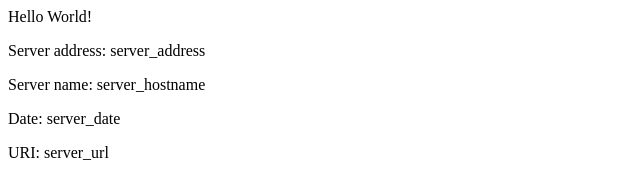
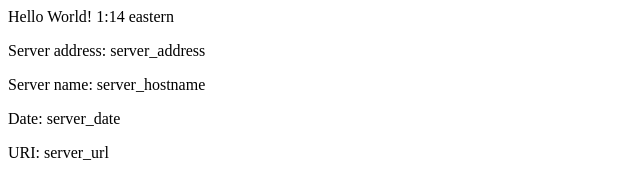
Before and after one commit to kennyk65/eks-example, a plain HTML site: page src/index.html in a window 1280 px wide. Shown: the full height of the page, 0-640 px from the left. Drawn offline with Linux system fonts and the light colour scheme.

Commit message:
Update index.html
change to 1:14 eastern

```diff
--- a/src/index.html
+++ b/src/index.html
@@ -1,8 +1,8 @@
 <head>
-<title>Hello World version 2</title>
+<title>Hello World updated</title>
 </head>
 <div class="info">
-<h>Hello World!</h>
+<h>Hello World! 1:14 eastern</h>
 <p><span>Server&nbsp;address:</span> <span>server_address</span></p>
 <p><span>Server&nbsp;name:</span> <span>server_hostname</span></p>
 <p class="smaller"><span>Date:</span> <span>server_date</span></p>
```
